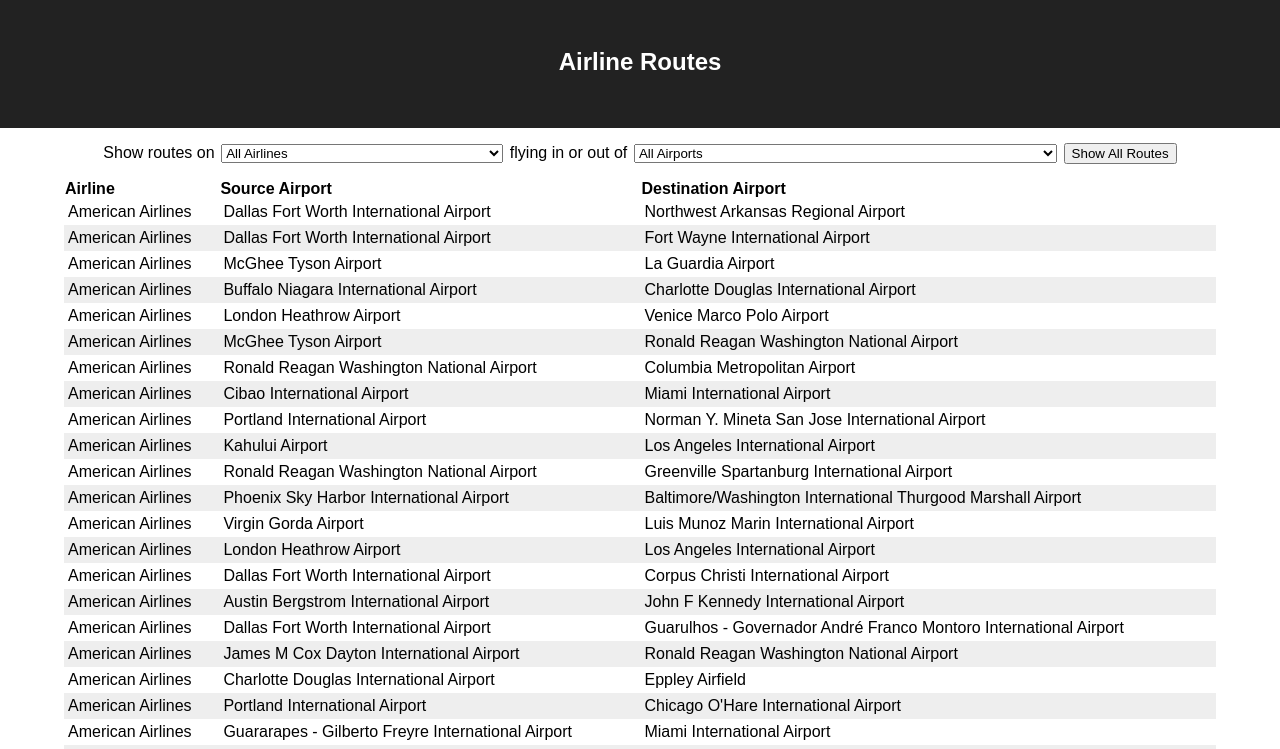
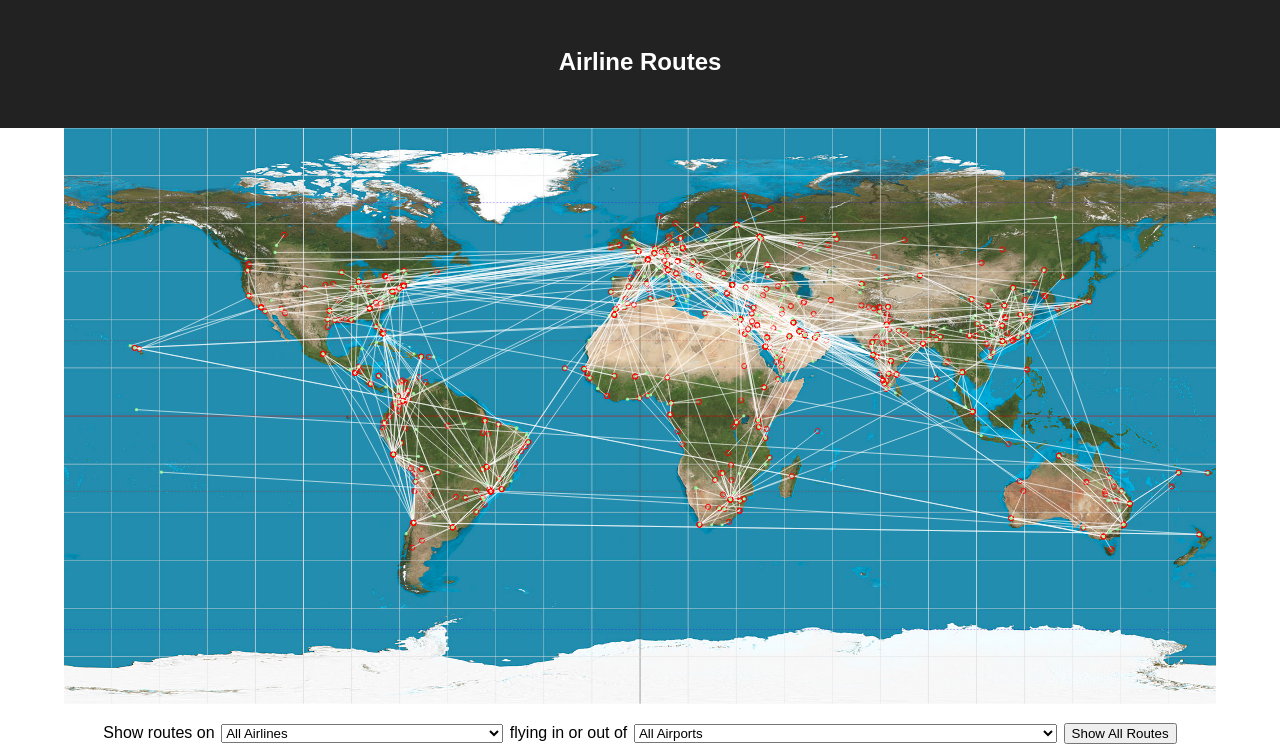
Before and after one commit to ArmandoMota/airline_routes, a React (Create React App) app: page / in a window 1280 px wide. Shown: the top 749 px of the page. Built offline with nearby package versions, Linux system fonts and the light colour scheme.

Commit message:
Added map feature

```diff
--- a/src/App.css
+++ b/src/App.css
@@ -16,6 +16,7 @@
 
 section {
   text-align: center;
+  margin-bottom: 15px;
 }
 
 table.routes-table {
--- a/src/App.js
+++ b/src/App.js
@@ -3,6 +3,7 @@
 import data from './data';
 import Table from './components/Table';
 import Select from './components/Select';
+import Map from './components/Map';
 
 const formatValue = (property, value) => {
   if (property === 'airline') {
@@ -136,6 +137,7 @@
       <h1 className="title">Airline Routes</h1>
     </header>
     <section>
+      <Map routes={filtered.routes} airports={data.airports}/>
       <form className="select-container">
         <label>Show routes on</label>
         <Select options={data.airlines} valueKey="id" titleKey="name"
--- /dev/null
+++ b/src/components/Map.js
@@ -0,0 +1,53 @@
+import React from 'react';
+
+const Map = ({ routes, airports }) => {
+  // x1
+  const sourceLong = (route) => {
+    const airport = airports.find(airport => route.src === airport.code);
+    return airport.long;
+  };
+  // y1
+  const sourceLat = (route) => {
+    const airport = airports.find(airport => route.src === airport.code);
+    return airport.lat;
+  };
+  // x2
+  const destLong = (route) => {
+    const airport = airports.find(airport => route.dest === airport.code);
+    return airport.long;
+  };
+  // y2
+  const destLat = (route) => {
+    const airport = airports.find(airport => route.dest === airport.code);
+    return airport.lat;
+  };
+
+  console.log(routes);
+
+  return (
+    <svg className="map" viewBox="-180 -90 360 180">
+      <g transform="scale(1 -1)">
+        <image xlinkHref="equirectangular_world.jpg"
+          href="equirectangular_world.jpg" x="-180" y="-90" height="100%"
+          width="100%" transform="scale(1 -1)"/>
+
+        {routes.map(route =>
+          <g key={`${route.airline}${route.src}${route.dest}`}>
+            <circle className="source" cx={sourceLong(route)}
+              cy={sourceLat(route)}>
+              <title></title>
+            </circle>
+            <circle className="destination" cx={destLong(route)}
+              cy={destLat(route)}>
+              <title></title>
+            </circle>
+            <path d={`M${sourceLong(route)} ${sourceLat(route)} L
+              ${destLong(route)} ${destLat(route)}`} />
+          </g>
+        )}
+      </g>
+    </svg>
+  );
+};
+
+export default Map;
--- a/src/components/Table.js
+++ b/src/components/Table.js
@@ -59,9 +59,12 @@
       </table>
       <div className="pagination">
         <p>
-          Showing {`${indices.start + 1}-${Math.min(indices.stop, rows.length)}`} routes of {totalRoutes} total routes
+          Showing {`${indices.start + 1}-${Math.min(indices.stop,
+          rows.length)}`} of {totalRoutes} routes.
         </p>
-        <button className={previousClass} onClick={previousHandler}>Previous Page</button>
+        <button className={previousClass} onClick={previousHandler}>
+          Previous Page
+        </button>
         <button className={nextClass} onClick={nextHandler}>Next Page</button>
       </div>
     </>
```
